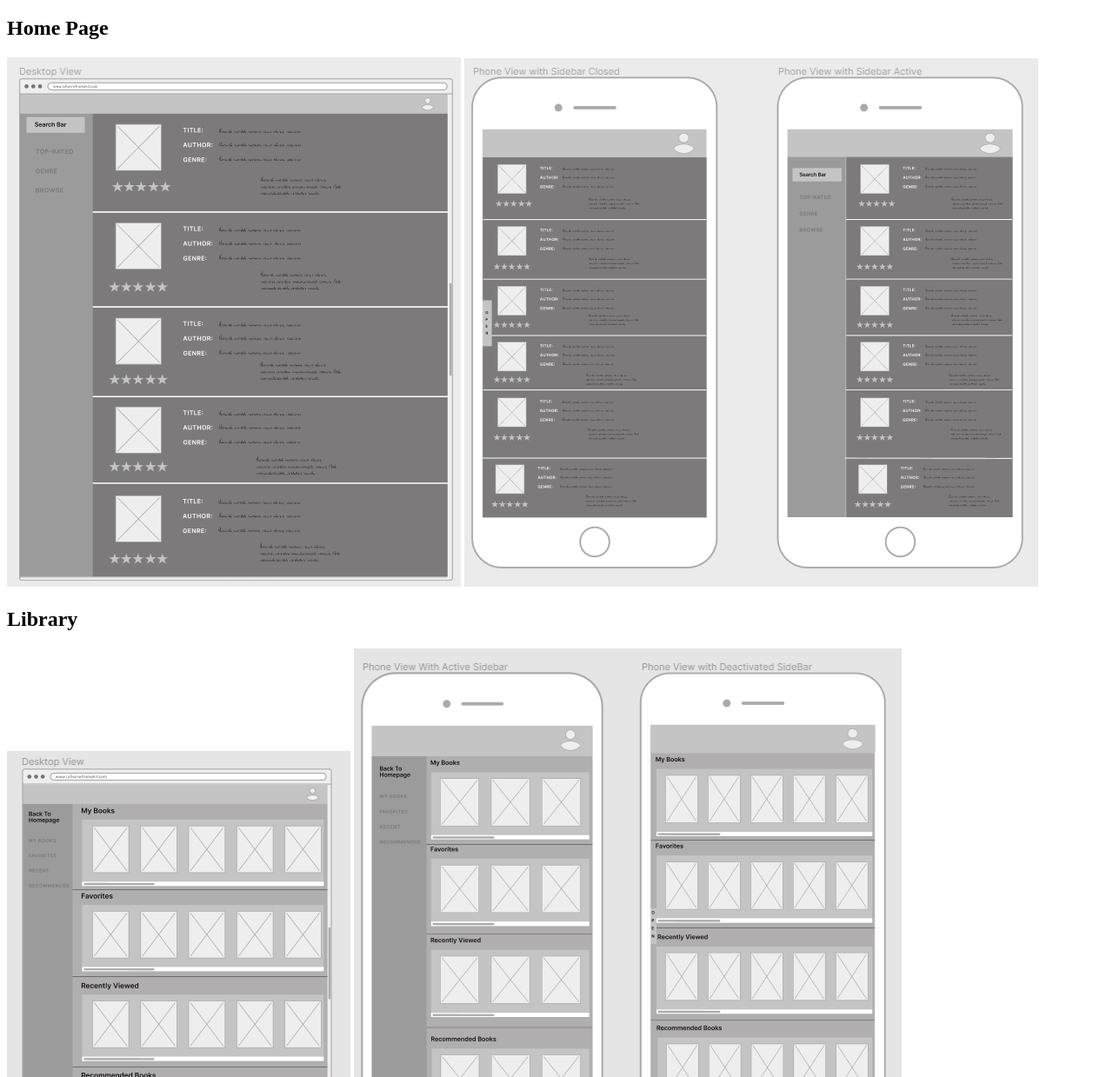
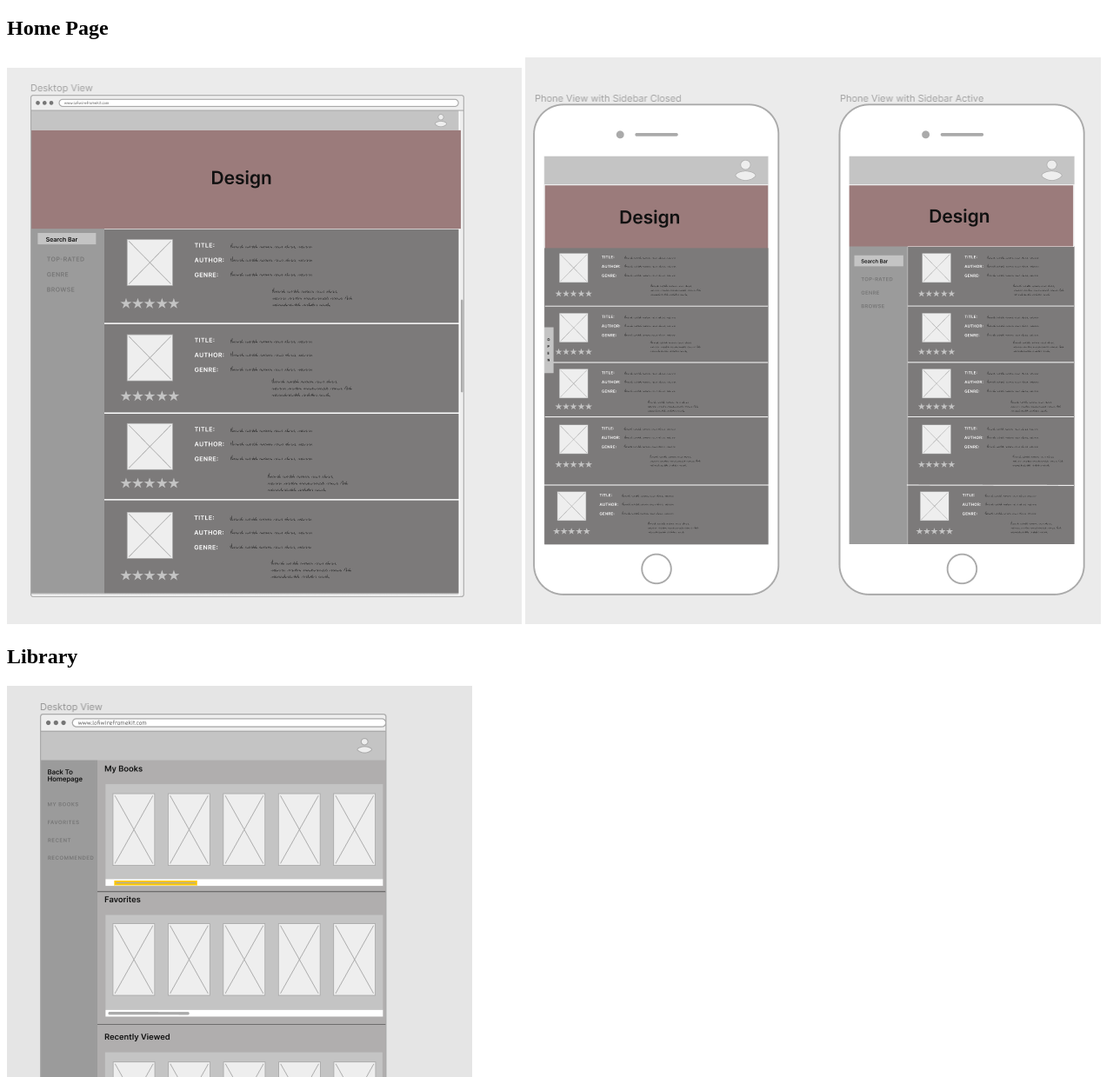
Before and after one commit to https-github-com-Estenbargas/book-finder-capstone, a plain HTML site: page documentation/wireframes/wireframe.html in a window 1280 px wide. Shown: the part 61-1300 px from the top of the page at 87% size. Drawn offline with Linux system fonts and the light colour scheme.

Commit message:
changed out wireframes

```diff
--- a/documentation/wireframes/wireframe.html
+++ b/documentation/wireframes/wireframe.html
@@ -7,11 +7,11 @@
 <body>
 <h1>Wireframes</h1>
 <h2>Home Page</h2>
-<img src="imgs/desktop-homepage.PNG" alt="Homepage Desktop View">
-<img src="imgs/phones-homepage.PNG" alt="Home Page Phone View">
+<img src="imgs/desktop-newhomepage.PNG" alt="Homepage Desktop View">
+<img src="imgs/phones-newhomepage.PNG" alt="Home Page Phone View">
 <h2>Library</h2>
-<img src="imgs/desktop-library.PNG" alt="Library Desktop View">
-<img src="imgs/phones-library.PNG" alt="Library Phone View">
+<img src="imgs/desktop-newlibrary.PNG" alt="Library Desktop View">
+<img src="imgs/phone-newlibrary.PNG" alt="Library Phone View">
 <h2>User Profile</h2>
 <img src="imgs/desktop-userprofile.PNG" alt="User Profile Desktop View">
 <img src="imgs/phones-userprofile.PNG" alt="User Profile Phone View">
```
Also changed, not shown: documentation/wireframes/imgs/desktop-newhomepage.PNG (added), documentation/wireframes/imgs/desktop-newlibrary.PNG (added), documentation/wireframes/imgs/phone-newlibrary.PNG (added), documentation/wireframes/imgs/phones-newhomepage.PNG (added).
